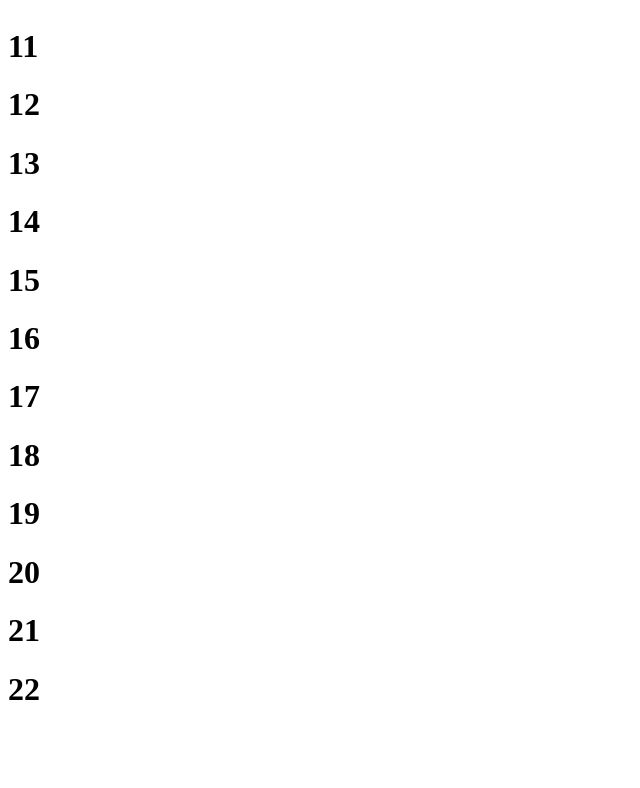
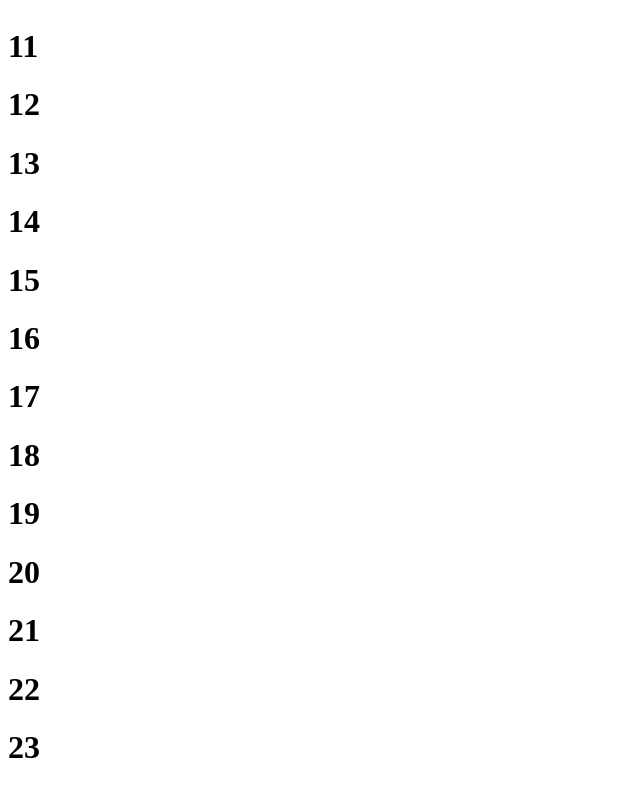
Before and after one commit to theit0/ecommerceFETests, a React (Vite) app: page / in a window 1280 px wide. Shown: the part 578-1366 px from the top of the page, without its empty margins (0-640 px from the left). Before the commit the page ends 1307 px from the top, so only its background shows below. Built offline with nearby package versions, Linux system fonts and the light colour scheme.

Commit message:
Test case 23

```diff
--- a/src/App.tsx
+++ b/src/App.tsx
@@ -26,6 +26,7 @@ function App() {
       <h1>20</h1>
       <h1>21</h1>
       <h1>22</h1>
+      <h1>23</h1>
     </>
   )
 }
```
